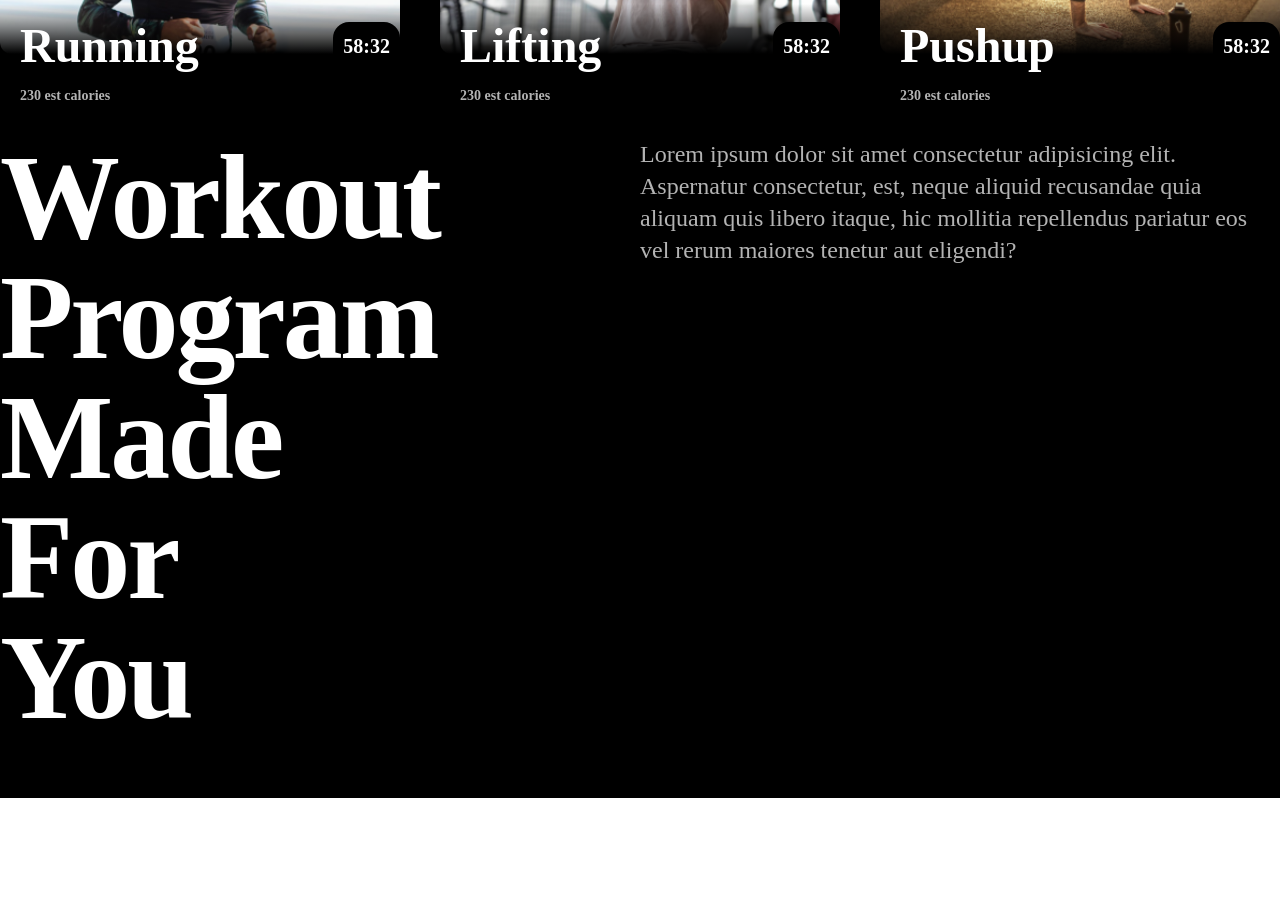
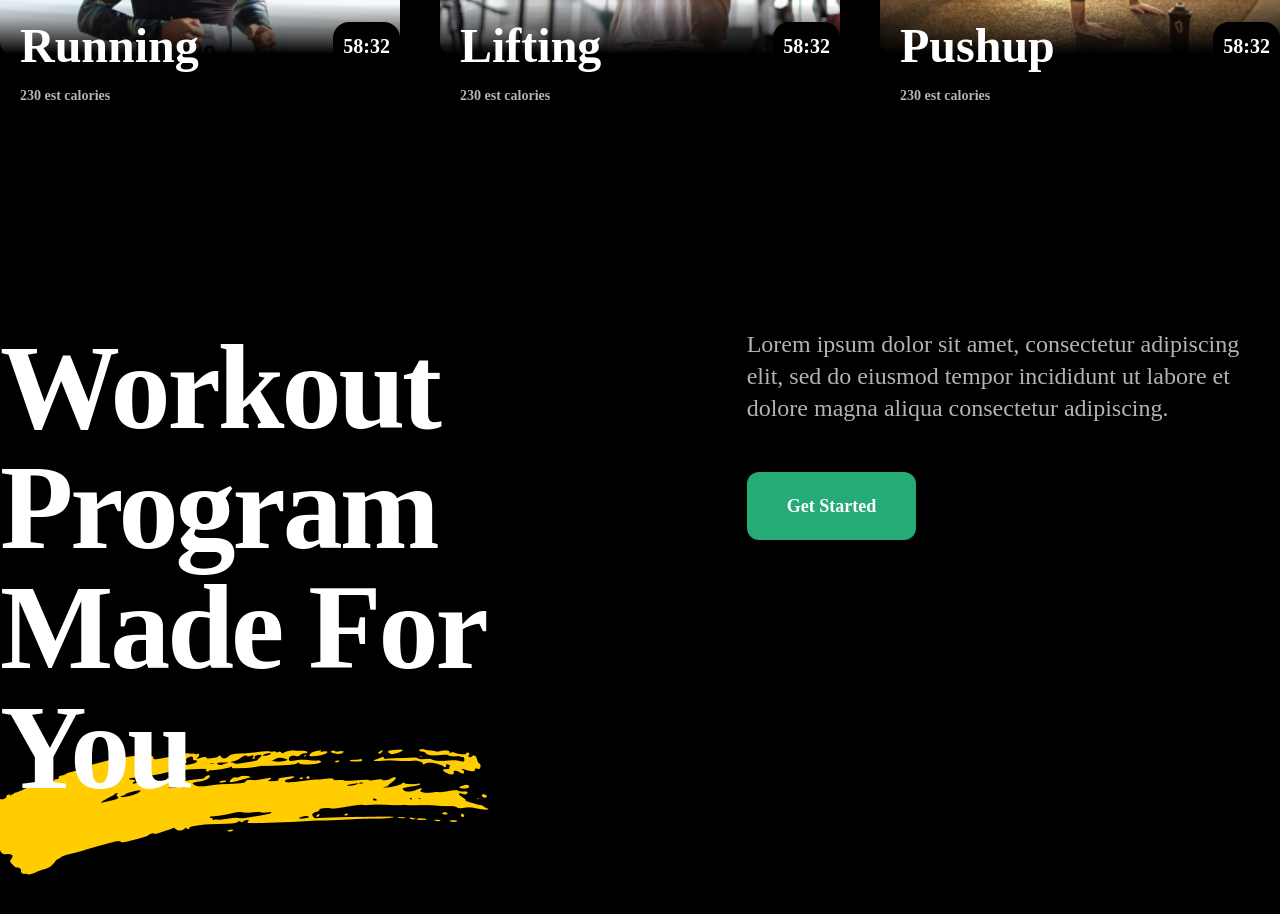
Before and after one commit to KevinPalowa/fitness-landing-page, a React (Create React App) app: page / in a window 1280 px wide. Shown: the part 1700-2614 px from the top of the page. Before the commit the page ends 2498 px from the top, so only its background shows below. Built offline with nearby package versions, Linux system fonts and the light colour scheme.

Commit message:
Add trainer section

```diff
--- a/src/Components/Button.js
+++ b/src/Components/Button.js
@@ -1,7 +1,7 @@
 export default function Button({ children, bg }) {
   return (
     <a
-      className={`bg-[${bg}] text-lg font-semibold block rounded-xl py-5 px-10`}
+      className={`bg-[${bg}] text-lg font-semibold inline-block rounded-xl py-5 px-10`}
     >
       {children}
     </a>
--- a/src/Components/Hero.js
+++ b/src/Components/Hero.js
@@ -15,11 +15,11 @@ export default function Hero() {
         <div className="space-y-5">
           <Panel main="38:14" color="#ffe642" secondary="TIME" />
           <Panel main="165" color="#FB1351" secondary="EST Calories" />
+          <img
+            className="absolute -top-[280px] right-0"
+            src="/img/img_ccexpress.png"
+          />
         </div>
-        <img
-          className="absolute -top-[280px] right-0"
-          src="/img/img_ccexpress.png"
-        />
       </div>
       {/* <div className="bg-hero w-full h-[2000px]"></div> */}
       <p className="opacity-70 mt-12 w-5/12">
--- a/src/Components/PopularSection.js
+++ b/src/Components/PopularSection.js
@@ -3,8 +3,8 @@ import Cards from "./Cards";
 
 export default function PopularSection() {
   return (
-    <div className="space-y-12">
-      <div className="flex justify-between items-center mt-[11.875rem]">
+    <div className="space-y-12 mt-[11.875rem]">
+      <div className="flex justify-between items-center ">
         <p className="font-semibold text-[35px]">Popular Exercises</p>
         <p className="text-xs uppercase opacity-70">SEE MORE EXERCISES</p>
       </div>
--- a/src/Components/Trainer.js
+++ b/src/Components/Trainer.js
@@ -1,17 +1,23 @@
 import React from "react";
+import Button from "./Button";
 
 export default function Trainer() {
   return (
-    <div className="flex justify-between">
-      <p className="w-3/12 font-semibold text-[120px] tracking-tight leading-[120px]">
-        Workout Program Made For You
-      </p>
-      <p className="opacity-70 w-6/12 text-2xl">
-        Lorem ipsum dolor sit amet consectetur adipisicing elit. Aspernatur
-        consectetur, est, neque aliquid recusandae quia aliquam quis libero
-        itaque, hic mollitia repellendus pariatur eos vel rerum maiores tenetur
-        aut eligendi?
-      </p>
+    <div className="flex justify-between mt-[11.875rem]">
+      <div className="w-5/12">
+        <p className="font-semibold z-10 relative text-[120px] tracking-tight leading-[120px]">
+          Workout Program Made For You
+        </p>
+        <img className="relative -left-7 bottom-28" src="/img/art.png" />
+      </div>
+      <div className="w-5/12 space-y-12">
+        <p className="opacity-70 text-2xl">
+          Lorem ipsum dolor sit amet, consectetur adipiscing elit, sed do
+          eiusmod tempor incididunt ut labore et dolore magna aliqua consectetur
+          adipiscing.
+        </p>
+        <Button bg="#25ab75">Get Started</Button>
+      </div>
     </div>
   );
 }
```
